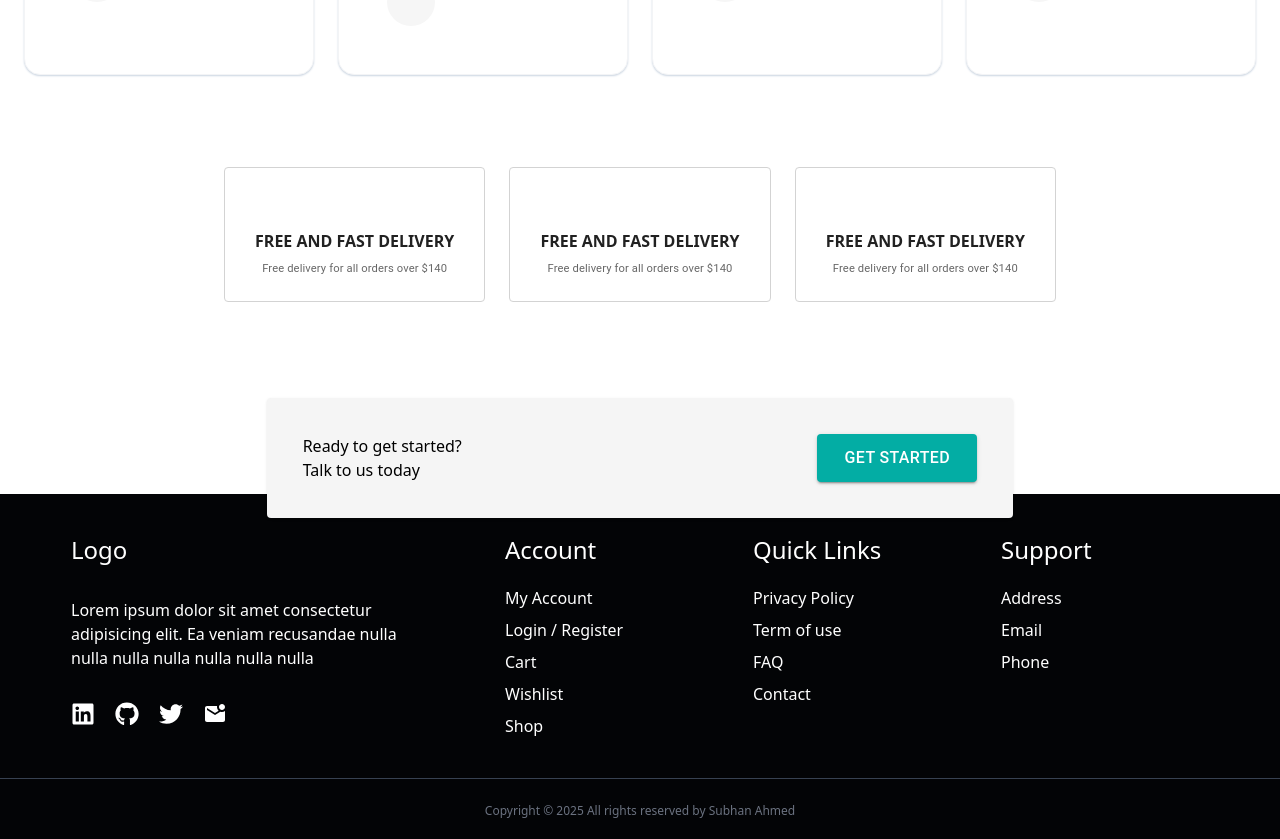
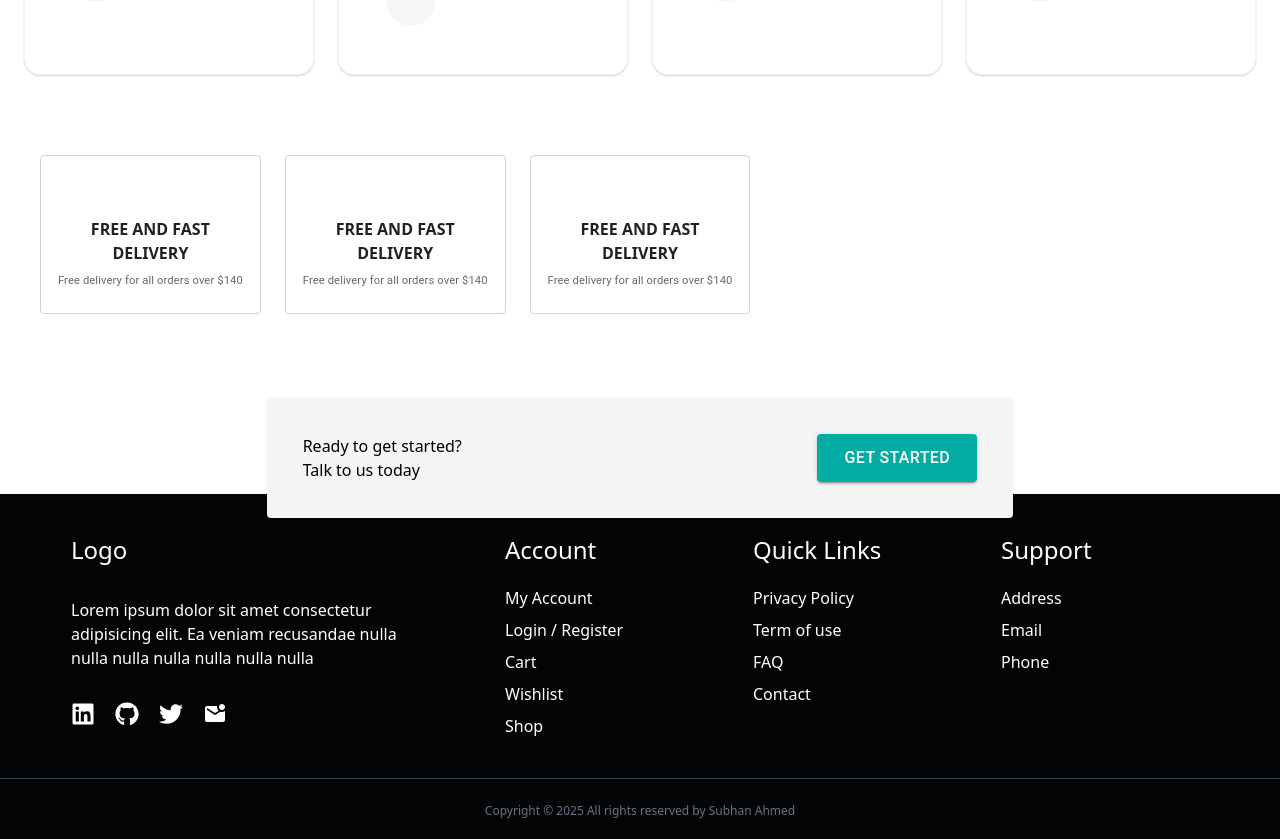
Before and after one commit to subhanrizwan/Ecommerce-Store1, a React (Vite) app: page / in a window 1280 px wide. Shown: the part 1900-2739 px from the top of the page. Built offline with nearby package versions, Linux system fonts and the light colour scheme; some icons are missing.

Commit message:
featture highlight

```diff
--- a/src/Sections/HomeSection/FetaureHighlight/FeatureHighlight.jsx
+++ b/src/Sections/HomeSection/FetaureHighlight/FeatureHighlight.jsx
@@ -1,12 +1,11 @@
-// import Slder2 from "../CategorySection/Slider2.jsx";
-// import Rectangle from "../../../components/rectangle.jsx";
+
 import SelectAction from "./FeatureHighlightCards.jsx";
 const FeatureHighlight = () => {
   return (
     <>
       <section className="featureHighlight-section flex justify-center lg:p-5 mt-6 lg:mt-0 md:mt-0">
         <div className="container flex">
-          <div className="row p-8 max-w-4xl w-full mx-auto md:mt-5 lg:mt-0 md:mb-0">
+          <div className="row p-5 max-w-7xl w-full mx-auto md:mt-5 lg:mt-0 md:mb-0">
             <SelectAction/>
           </div>
         </div>
```
Also changed, not shown: src/Sections/HomeSection/Customerloveus/custloveus.jsx (+0 -62 lines).
